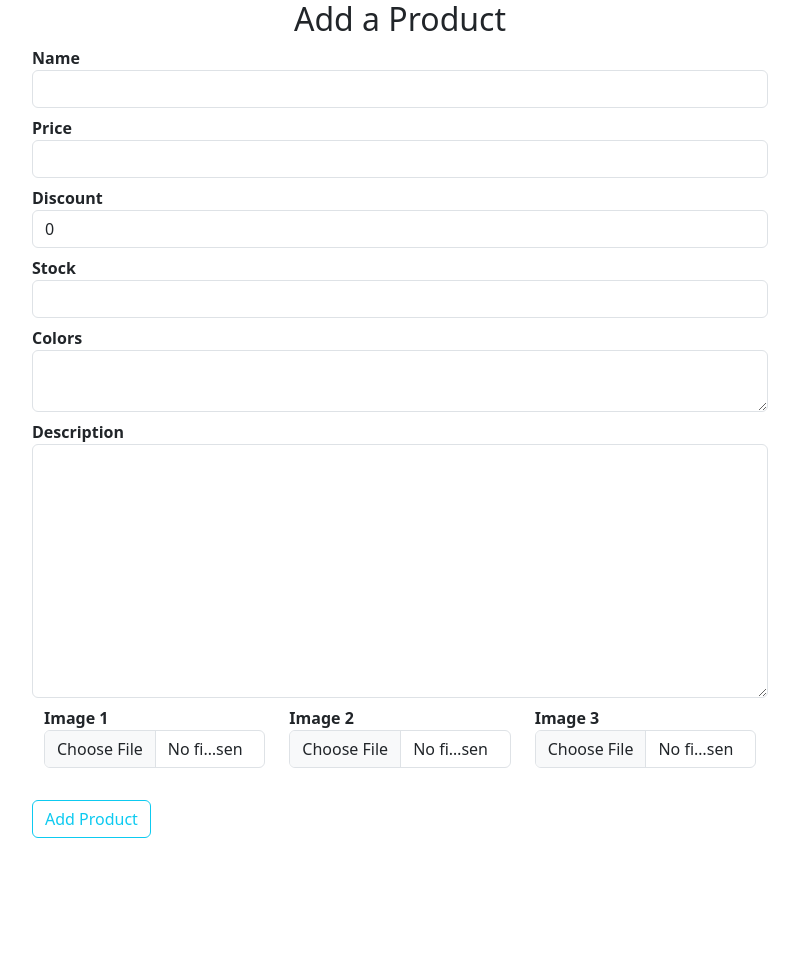
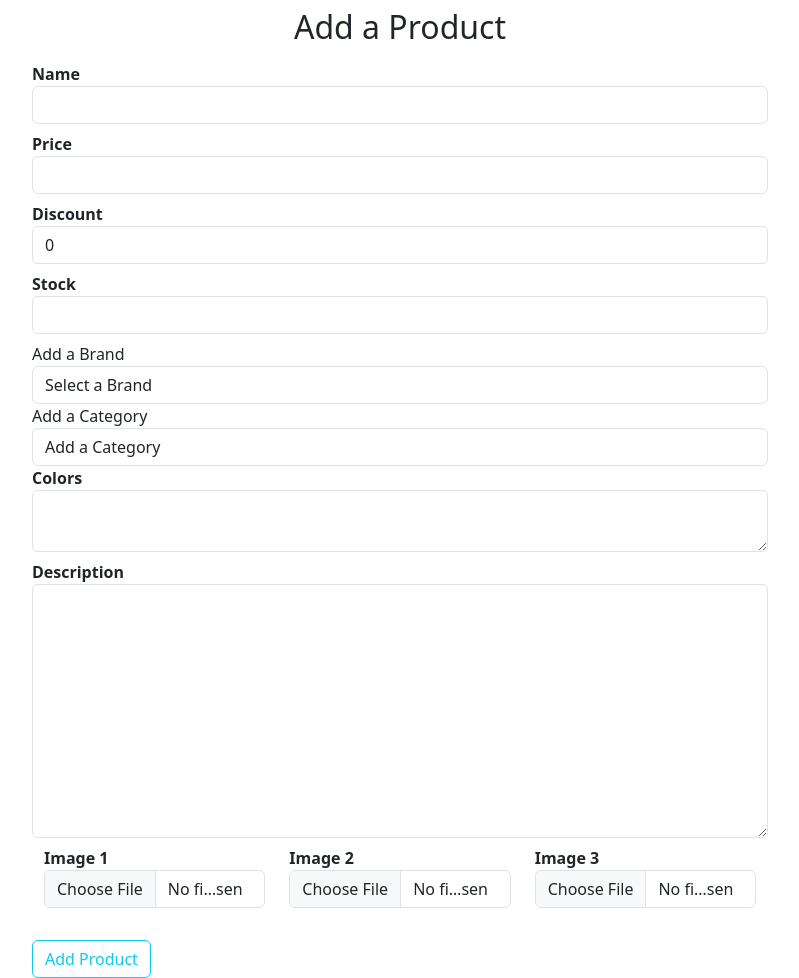
Before and after one commit to Noaht8/Retail_Realm, a Flask app: page /addproduct in a window 1280 px wide. Shown: the whole page, without its empty margins (240-1039 px from the left). Before the commit the page ends 838 px from the top, so only its background shows below. Run offline with Flask 3, Linux system fonts and the light colour scheme; some libraries are stand-ins or nearby versions.

Commit message:
'Update_Tasks'

```diff
--- a/shop/products/models.py
+++ b/shop/products/models.py
@@ -1,4 +1,7 @@
 from shop import db, app
+
+
+
 
 class Brand(db.Model):
     id = db.Column(db.Integer, primary_key=True)
--- a/shop/products/routes.py
+++ b/shop/products/routes.py
@@ -46,5 +46,7 @@ def updatecat(id):
 
 @app.route('/addproduct', methods=['POST','GET'])
 def addproduct():
+    brands = Brand.query.all()
+    categories = Category.query.all()
     form = AddProducts(request.form)
-    return render_template('products/addproduct.html', title="Add Product page", form=form)
+    return render_template('products/addproduct.html', form=form, title="Add product", brands=brands, categories=categories)
--- a/shop/templates/admin/index.html
+++ b/shop/templates/admin/index.html
@@ -1,6 +1,6 @@
 {% extends 'layout.html'%}
 {% block content %}
-
+<h2>Hello</h2>
 {% include '_messages.html'%}
 
 {% endblock content %}
--- a/shop/templates/products/addproduct.html
+++ b/shop/templates/products/addproduct.html
@@ -9,13 +9,30 @@
     <div class="row">
     <div class="col-md-2"></div>
     <div class="col-md-8">
-        <h2 class="text-center">Add a Product</h2>
+        <h2 class="text-center bf-info p-2">Add a Product</h2>
         {% from "_formhelpers.html" import render_field %}
         <form action="" method="POST" enctype="multipart/form-data">
             {{render_field(form.name, class="form-control", placeholders="Add product name")}}
             {{render_field(form.price, class="form-control", placeholders="Add product price")}}
             {{render_field(form.discount, class="form-control", placeholders="Add product discount")}}
             {{render_field(form.stock, class="form-control", placeholders="Add product stock")}}
+
+            <label for="brand">Add a Brand</label>
+            <select name="brand" id="brand" class="form-control" required>
+                <option value="">Select a Brand</option>
+                {% for brand in brands %}
+                <option value="brand.id">{{brand.name}}</option>
+                {% endfor %}
+            </select>
+
+            <label for="category">Add a Category</label>
+            <select name="category" id="category" class="form-control" required>
+                <option value="">Add a Category</option>
+                {% for category in categories %}
+                <option value="category.id">{{category.name}}</option>
+                {% endfor %}
+            </select>
+
             {{render_field(form.colors, class="form-control", placeholders="Add product colors")}}
             {{render_field(form.description, class="form-control", placeholders="Add product detail", rows="10")}}
 
```
Also changed, not shown: instance/myshop.db.
